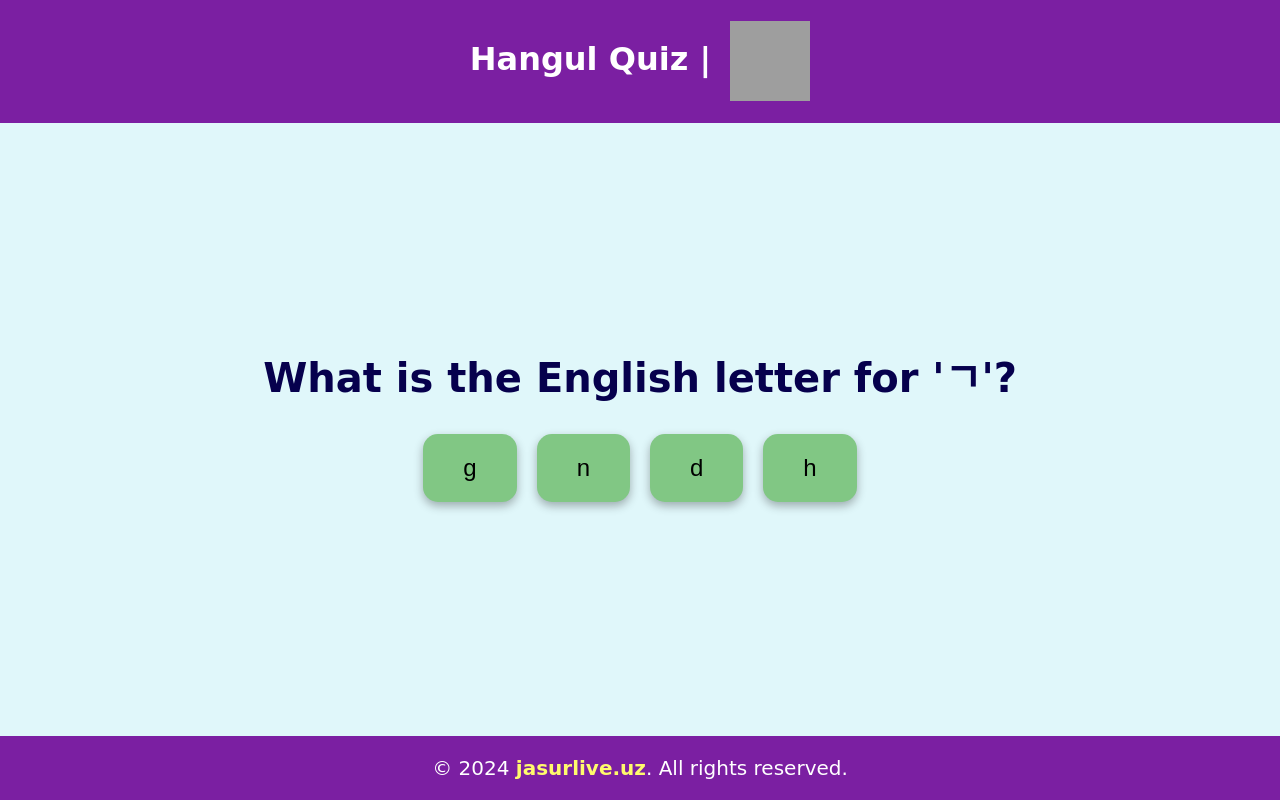
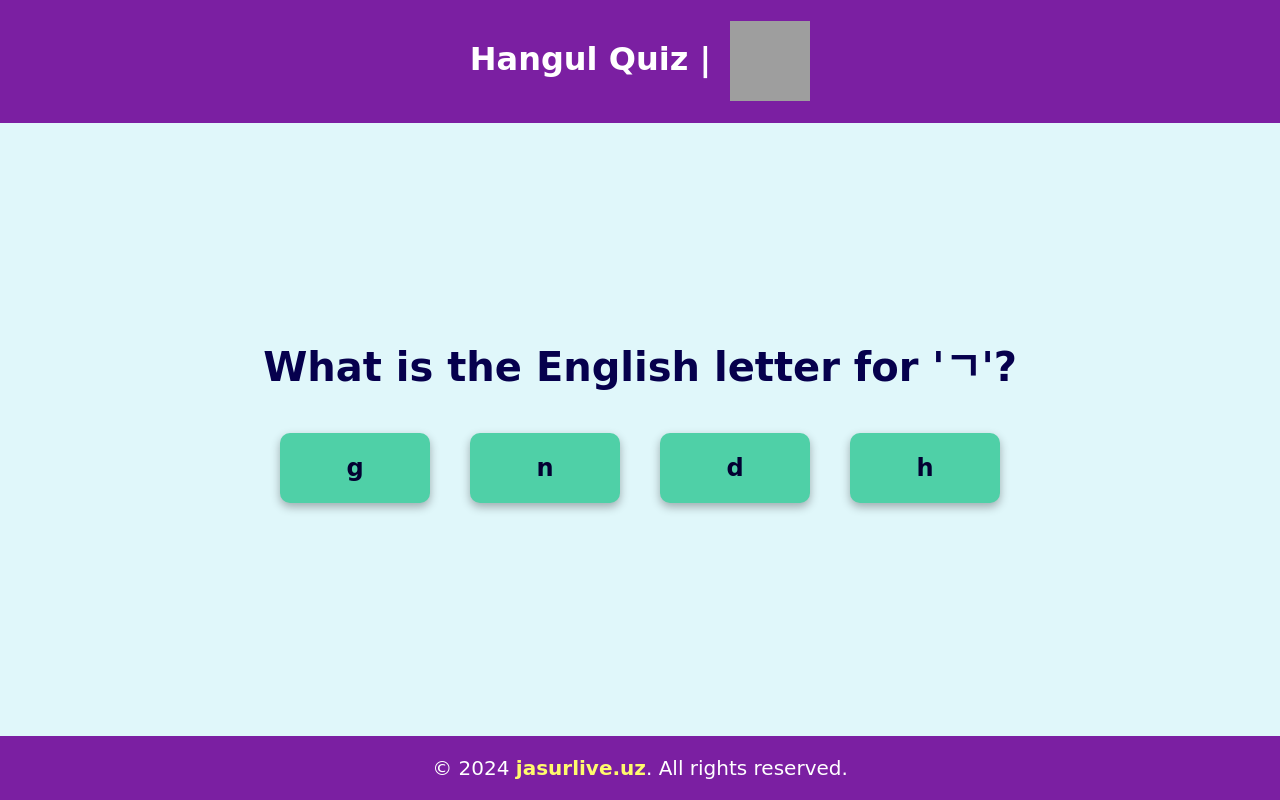
Before and after one commit to jasurgraduate/Hangul, a React (Create React App) app: page / in a window 1280 px wide. Built offline with nearby package versions, Linux system fonts and the light colour scheme; grey boxes are pictures that could not be loaded.

Commit message:
new features :)

```diff
--- a/src/App.css
+++ b/src/App.css
@@ -146,6 +146,47 @@ a:active {
   /* Reset scale when clicked */
 }
 
+/* Updated .option-button styles */
+.option-button {
+  margin: 20px;
+  padding: 20px 40px;
+  /* Increased padding for larger buttons */
+  font-size: 1.5rem;
+  /* Increased font size */
+  background-color: #4fd0a7;
+  /* Bright green for base button color */
+  color: rgb(3, 0, 50);
+  border: none;
+  border-radius: 10px;
+  /* More rounded corners */
+  cursor: pointer;
+  transition: background-color 0.3s, transform 0.3s, box-shadow 0.3s;
+  /* Smooth transition */
+  box-shadow: 0 4px 10px rgba(0, 0, 0, 0.3);
+  /* Default shadow */
+  width: 150px;
+  /* Fixed width for buttons */
+  height: 70px;
+  font-family: 'Comic Sans MS', sans-serif;
+  font-weight: bold;
+  padding: 1rem;
+}
+
+/* Hover state */
+.option-button:hover {
+  background-color: #fffa78;
+  /* Darker green on hover */
+  transform: translateY(-4px);
+  /* Lift button effect */
+  box-shadow: 0 8px 20px rgba(0, 0, 0, 0.4);
+  /* Glow effect on hover */
+}
+
+
+
+
+
+
 .quiz-content {
   position: relative;
   text-align: center;
@@ -238,39 +279,7 @@ a:active {
   /* Bright red for questions */
 }
 
-.option-button {
-  margin: 10px;
-  padding: 20px 40px;
-  /* Increased padding for larger buttons */
-  font-size: 1.5rem;
-  /* Increased font size */
-  background-color: #81c784;
-  /* Bright green for base button color */
-  border: none;
-  border-radius: 15px;
-  /* More rounded corners */
-  cursor: pointer;
-  transition: background-color 0.3s, transform 0.3s, box-shadow 0.3s;
-  /* Smooth transition for multiple properties */
-  box-shadow: 0 4px 10px rgba(0, 0, 0, 0.3);
-  /* Default shadow */
-}
 
-.option-button:hover {
-  background-color: #66bb6a;
-  /* Darker green on hover */
-  transform: translateY(-4px);
-  /* Lift button effect */
-  box-shadow: 0 8px 20px rgba(0, 0, 0, 0.4);
-  /* Glow effect on hover */
-}
-
-.option-button:active {
-  transform: translateY(2px);
-  /* Button presses down */
-  box-shadow: 0 2px 10px rgba(0, 0, 0, 0.2);
-  /* Reduced shadow on click */
-}
 
 .feedback,
 .motivational-message {
@@ -397,6 +406,8 @@ a:active {
     /* Ensure it appears above other elements */
   }
 
+
+
   .option-button,
   .restart-button,
   .start-button {
@@ -407,9 +418,6 @@ a:active {
   }
 }
 
-.option-button:active {
-  background-color: tomato;
-}
 
 /* Confetti Styles */
 .confetti {
--- a/src/components/Quiz.js
+++ b/src/components/Quiz.js
@@ -20,10 +20,15 @@ const Quiz = () => {
     const [showConfetti, setShowConfetti] = useState(false);
     const [message, setMessage] = useState('');
 
+    // Initialize audio for correct and incorrect answers
+    const correctSound = new Audio(`${process.env.PUBLIC_URL}/sounds/true.mp3`);
+    const incorrectSound = new Audio(`${process.env.PUBLIC_URL}/sounds/fail.mp3`);
+
     const handleAnswer = (option) => {
         if (option === questions[currentQuestion].answer) {
             setScore(score + 1);
             setFeedback("Correct!");
+            correctSound.play(); // Play correct answer sound
 
             // Increment consecutive correct answers
             const newConsecutiveCorrect = consecutiveCorrect + 1;
@@ -36,6 +41,7 @@ const Quiz = () => {
             }
         } else {
             setFeedback("Incorrect. The correct answer is: " + questions[currentQuestion].answer);
+            incorrectSound.play(); // Play incorrect answer sound
             setConsecutiveCorrect(0); // Reset on incorrect answer
             setMessage(''); // Clear the motivational message
         }
```
Also changed, not shown: 2 other files (tests, documents, lock files or other folders).
